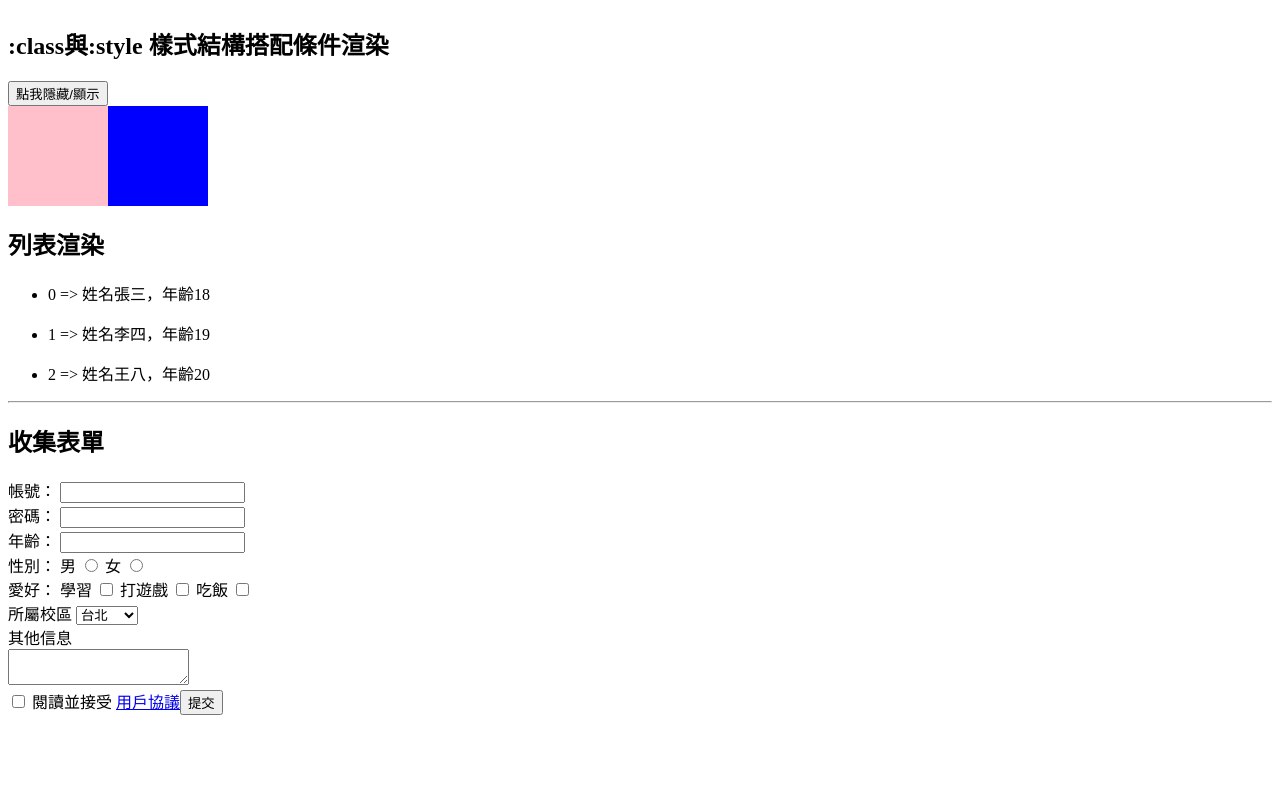
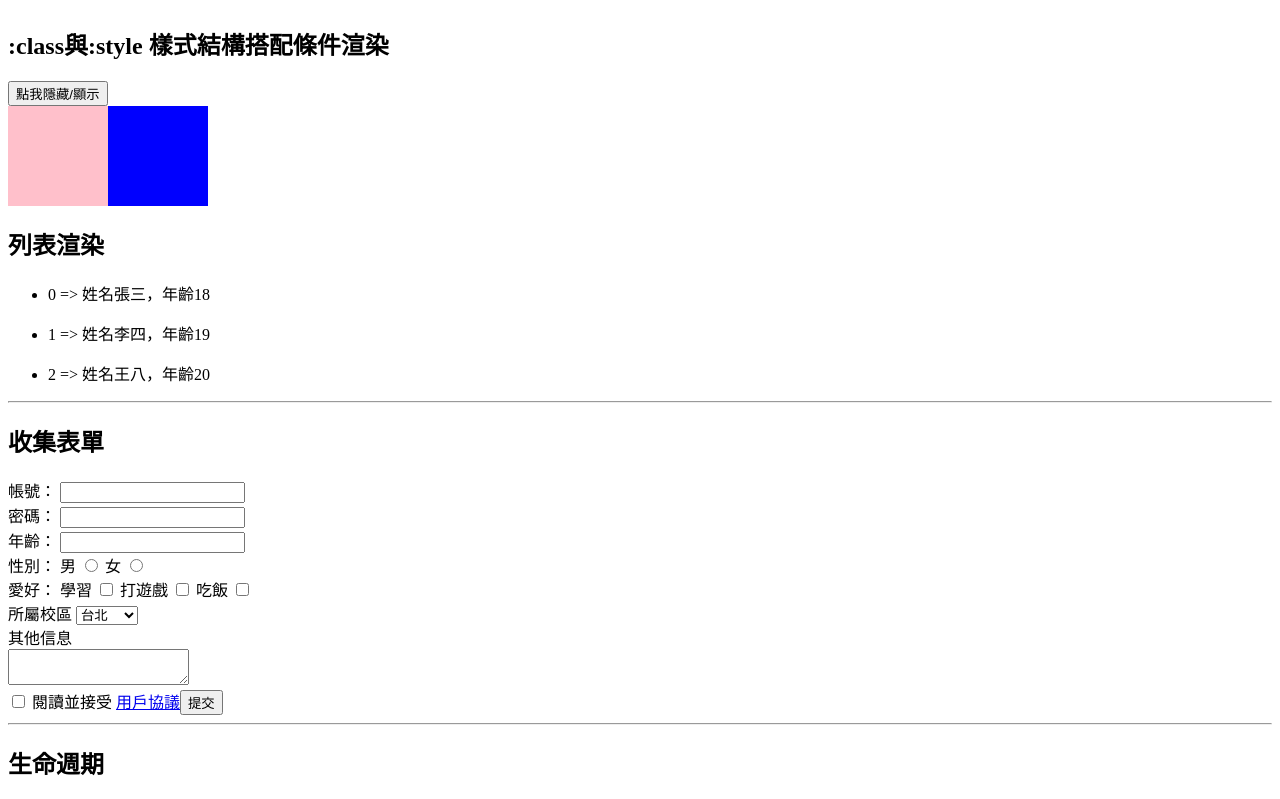
Before and after one commit to owen013288/Vue3CLI, a Vue app: page / in a window 1280 px wide. Shown: the part 1604-2403 px from the top of the page. Before the commit the page ends 2327 px from the top, so only its background shows below. Built offline with nearby package versions, Linux system fonts and the light colour scheme.

Commit message:
補V3出現在APP.vue

```diff
--- a/src/App.vue
+++ b/src/App.vue
@@ -2,17 +2,21 @@
   <V1 />
   <hr />
   <V2 />
+  <hr />
+  <V3 />
 </template>
 
 <script>
 import V1 from "./components/V1";
 import V2 from "./components/V2";
+import V3 from "./components/V3";
 
 export default {
   name: "App",
   components: {
     V1,
     V2,
+    V3,
   },
 };
 </script>
```
